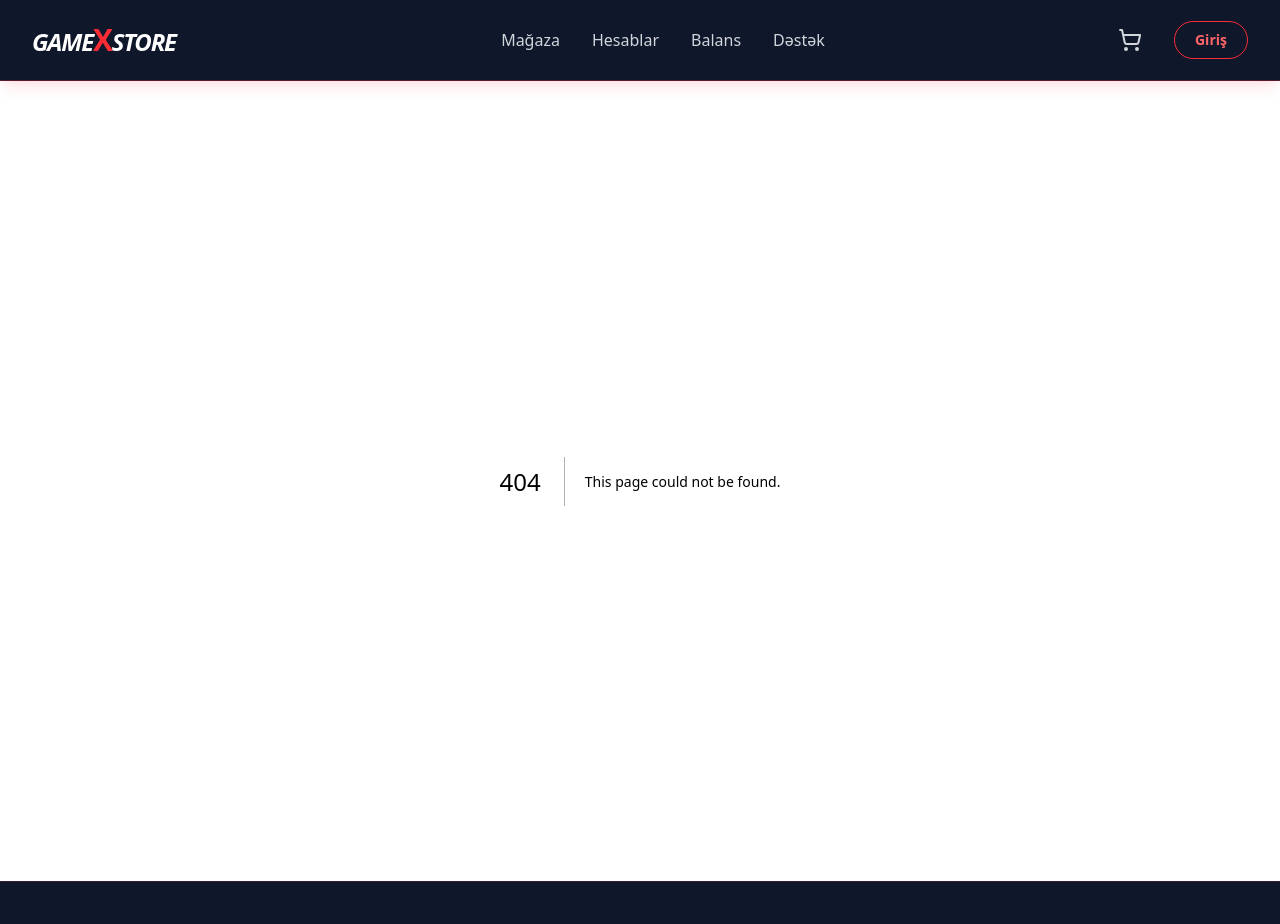
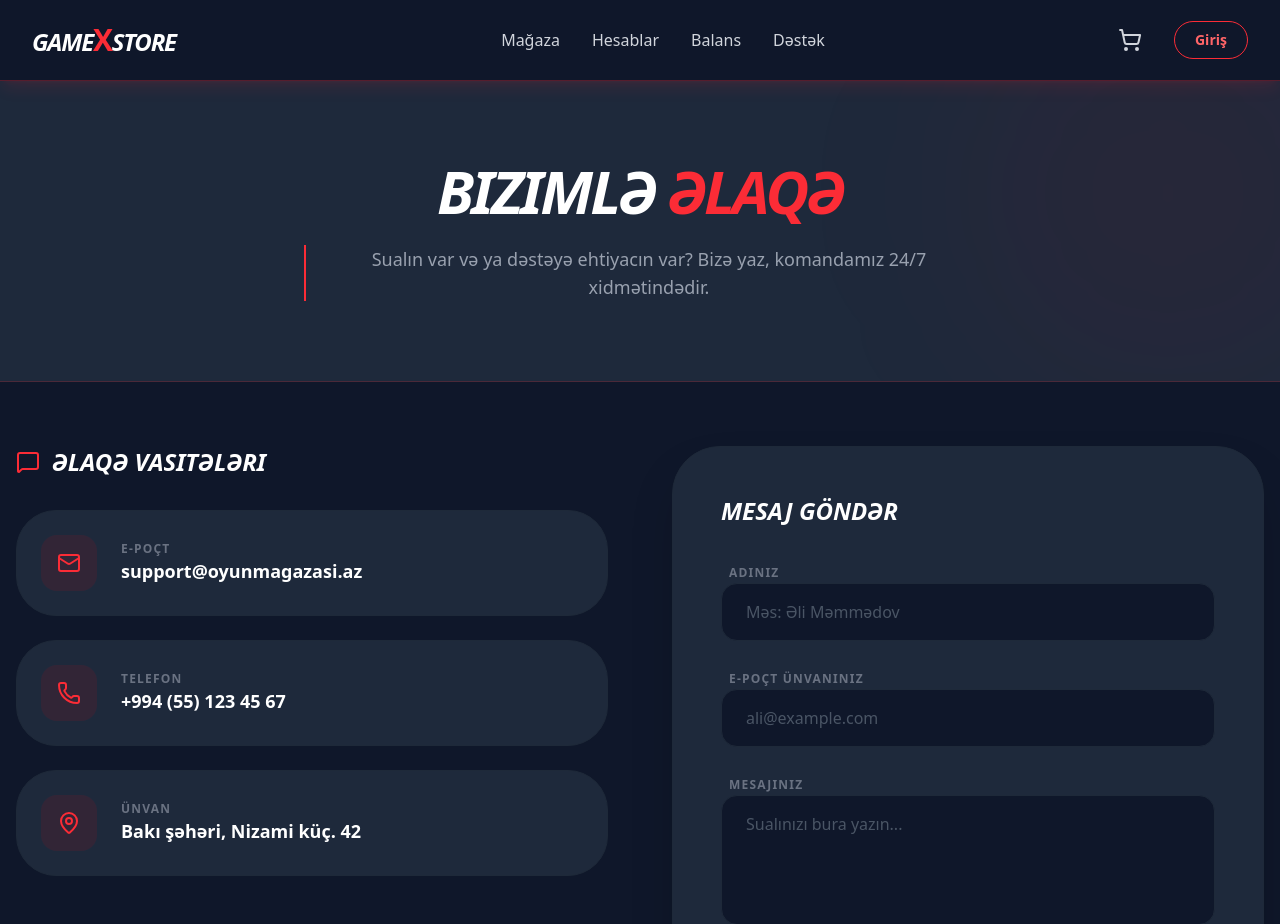
Before and after one commit to m1mmdli56/game-project, a Next.js app: page /contact in a window 1280 px wide. Before the commit this address had no page. Shown: the top 924 px of the page. Built offline with nearby package versions, Linux system fonts and the light colour scheme.

Commit message:
feat: add ContactPage component for user inquiries and support

```diff
--- /dev/null
+++ b/src/app/contact/page.jsx
@@ -0,0 +1,177 @@
+"use client";
+import { useState } from "react";
+import {
+  Mail,
+  Phone,
+  MapPin,
+  Send,
+  MessageSquare,
+  Instagram,
+  Twitter,
+} from "lucide-react";
+
+const ContactPage = () => {
+  const [formData, setFormData] = useState({
+    name: "",
+    email: "",
+    message: "",
+  });
+
+  const handleSubmit = (e) => {
+    e.preventDefault();
+    console.log("Form göndərildi:", formData);
+    alert("Mesajınız qəbul edildi! Tezliklə sizinlə əlaqə saxlayacağıq.");
+  };
+
+  return (
+    <div className="bg-[#0f172a] min-h-screen text-white pb-20 font-sans">
+      {/* Üst Başlıq - Mərkəzlənmiş Versiya */}
+      <div className="bg-[#1e293b] py-20 border-b border-red-500/20 relative overflow-hidden">
+        <div className="max-w-7xl mx-auto px-4 relative z-10 text-center">
+          <h1 className="text-6xl font-black italic uppercase tracking-tighter leading-none">
+            Bizimlə <span className="text-red-500">Əlaqə</span>
+          </h1>
+          <p className="text-gray-400 mt-6 text-lg max-w-2xl mx-auto border-t md:border-t-0 md:border-l-2 border-red-500 pt-4 md:pt-0 md:pl-4 transition-all">
+            Sualın var və ya dəstəyə ehtiyacın var? Bizə yaz, komandamız 24/7
+            xidmətindədir.
+          </p>
+        </div>
+        {/* Dekorativ element */}
+        <div className="absolute top-0 right-0 w-96 h-96 bg-red-600/5 rounded-full blur-[100px] -mr-20 -mt-20"></div>
+      </div>
+
+      <div className="max-w-7xl mx-auto px-4 mt-16">
+        <div className="grid grid-cols-1 lg:grid-cols-2 gap-16">
+          {/* Sol Tərəf: Əlaqə Məlumatları */}
+          <div className="space-y-12">
+            <div>
+              <h3 className="text-2xl font-black uppercase italic mb-8 flex items-center gap-3">
+                <MessageSquare className="text-red-500" /> Əlaqə Vasitələri
+              </h3>
+
+              <div className="space-y-6">
+                <div className="flex items-center gap-6 p-6 bg-[#1e293b] border border-gray-800 rounded-[2.5rem] hover:border-red-500/50 transition-all group">
+                  <div className="p-4 bg-red-600/10 rounded-2xl text-red-500 group-hover:bg-red-600 group-hover:text-white transition-all">
+                    <Mail size={24} />
+                  </div>
+                  <div>
+                    <p className="text-xs text-gray-500 uppercase font-black tracking-widest">
+                      E-poçt
+                    </p>
+                    <p className="text-lg font-bold">support@oyunmagazasi.az</p>
+                  </div>
+                </div>
+
+                <div className="flex items-center gap-6 p-6 bg-[#1e293b] border border-gray-800 rounded-[2.5rem] hover:border-red-500/50 transition-all group">
+                  <div className="p-4 bg-red-600/10 rounded-2xl text-red-500 group-hover:bg-red-600 group-hover:text-white transition-all">
+                    <Phone size={24} />
+                  </div>
+                  <div>
+                    <p className="text-xs text-gray-500 uppercase font-black tracking-widest">
+                      Telefon
+                    </p>
+                    <p className="text-lg font-bold">+994 (55) 123 45 67</p>
+                  </div>
+                </div>
+
+                <div className="flex items-center gap-6 p-6 bg-[#1e293b] border border-gray-800 rounded-[2.5rem] hover:border-red-500/50 transition-all group">
+                  <div className="p-4 bg-red-600/10 rounded-2xl text-red-500 group-hover:bg-red-600 group-hover:text-white transition-all">
+                    <MapPin size={24} />
+                  </div>
+                  <div>
+                    <p className="text-xs text-gray-500 uppercase font-black tracking-widest">
+                      Ünvan
+                    </p>
+                    <p className="text-lg font-bold">
+                      Bakı şəhəri, Nizami küç. 42
+                    </p>
+                  </div>
+                </div>
+              </div>
+            </div>
+
+            {/* Sosial Media */}
+            <div>
+              <h4 className="text-sm font-black uppercase tracking-[0.3em] text-gray-500 mb-4">
+                Bizi İzləyin
+              </h4>
+              <div className="flex gap-4">
+                {[Instagram, Twitter].map((Icon, i) => (
+                  <a
+                    key={i}
+                    href="#"
+                    className="w-12 h-12 bg-[#1e293b] border border-gray-800 rounded-xl flex items-center justify-center hover:bg-red-600 hover:border-red-600 transition-all text-gray-400 hover:text-white"
+                  >
+                    <Icon size={20} />
+                  </a>
+                ))}
+              </div>
+            </div>
+          </div>
+
+          {/* Sağ Tərəf: Əlaqə Formu */}
+          <div className="bg-[#1e293b] p-8 md:p-12 rounded-[3rem] border border-gray-800 shadow-2xl">
+            <h3 className="text-2xl font-black uppercase italic mb-8">
+              Mesaj Göndər
+            </h3>
+            <form onSubmit={handleSubmit} className="space-y-6">
+              <div className="space-y-2">
+                <label className="text-xs font-black uppercase tracking-widest text-gray-500 ml-2">
+                  Adınız
+                </label>
+                <input
+                  type="text"
+                  placeholder="Məs: Əli Məmmədov"
+                  className="w-full bg-[#0f172a] border border-gray-800 rounded-2xl px-6 py-4 focus:outline-none focus:border-red-600 transition-all text-white placeholder:text-gray-600"
+                  onChange={(e) =>
+                    setFormData({ ...formData, name: e.target.value })
+                  }
+                  required
+                />
+              </div>
+
+              <div className="space-y-2">
+                <label className="text-xs font-black uppercase tracking-widest text-gray-500 ml-2">
+                  E-poçt Ünvanınız
+                </label>
+                <input
+                  type="email"
+                  placeholder="ali@example.com"
+                  className="w-full bg-[#0f172a] border border-gray-800 rounded-2xl px-6 py-4 focus:outline-none focus:border-red-600 transition-all text-white placeholder:text-gray-600"
+                  onChange={(e) =>
+                    setFormData({ ...formData, email: e.target.value })
+                  }
+                  required
+                />
+              </div>
+
+              <div className="space-y-2">
+                <label className="text-xs font-black uppercase tracking-widest text-gray-500 ml-2">
+                  Mesajınız
+                </label>
+                <textarea
+                  rows="4"
+                  placeholder="Sualınızı bura yazın..."
+                  className="w-full bg-[#0f172a] border border-gray-800 rounded-2xl px-6 py-4 focus:outline-none focus:border-red-600 transition-all resize-none text-white placeholder:text-gray-600"
+                  onChange={(e) =>
+                    setFormData({ ...formData, message: e.target.value })
+                  }
+                  required
+                ></textarea>
+              </div>
+
+              <button
+                type="submit"
+                className="w-full bg-red-600 hover:bg-red-700 text-white font-black uppercase py-5 rounded-2xl flex items-center justify-center gap-3 transition-all shadow-lg shadow-red-900/20 active:scale-95"
+              >
+                <Send size={18} /> Mesajı Göndər
+              </button>
+            </form>
+          </div>
+        </div>
+      </div>
+    </div>
+  );
+};
+
+export default ContactPage;
```
